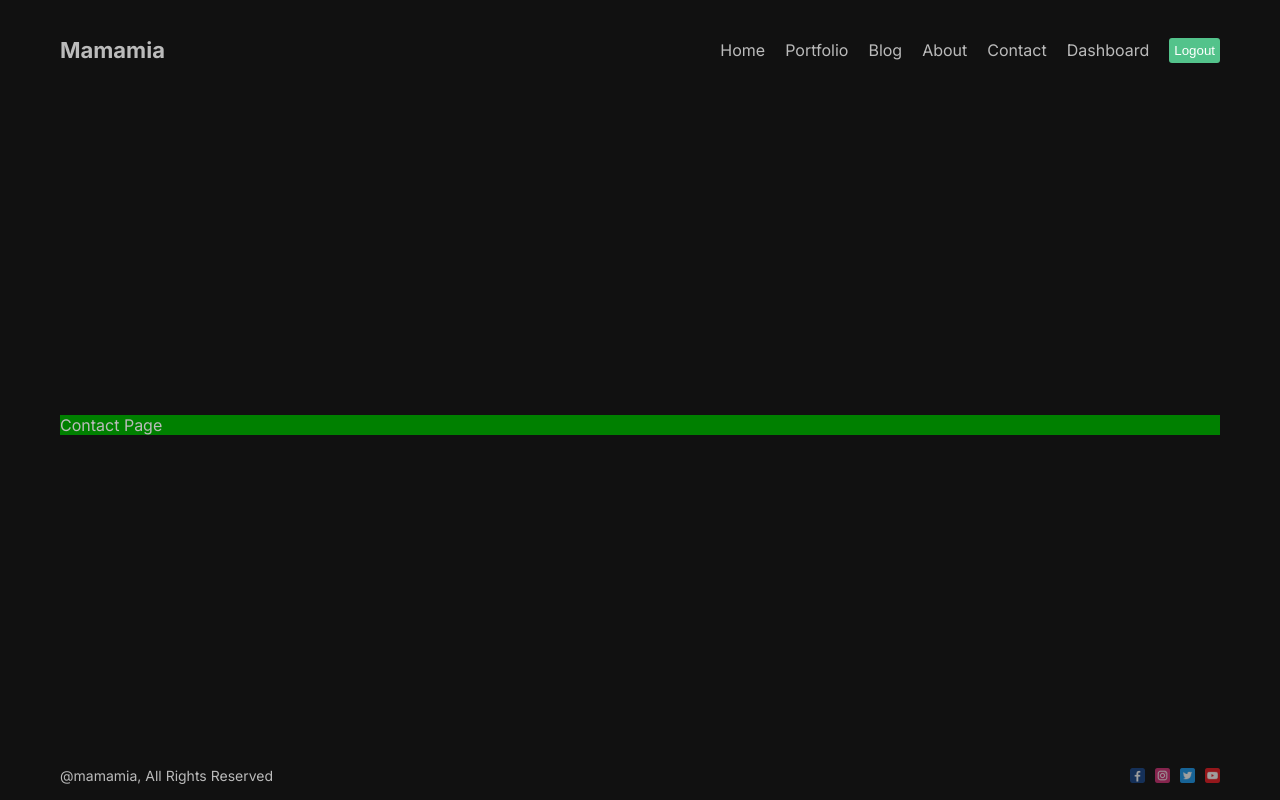
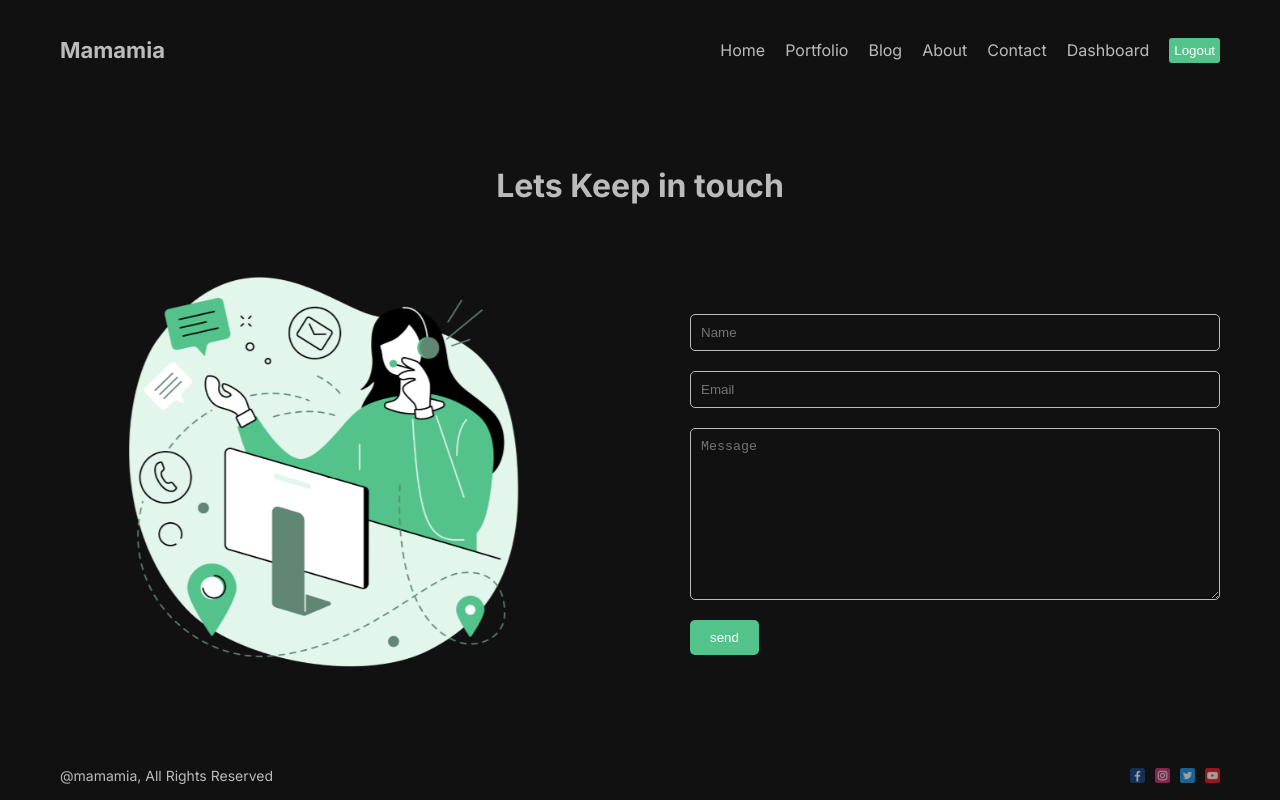
Before and after one commit to ucantbe-jagmeet/learning-nextjs, a Next.js app in the folder lama-dev/: page /contact in a window 1280 px wide. Built offline with nearby package versions, Linux system fonts and the light colour scheme.

Commit message:
contact page fone

```diff
--- a/lama-dev/src/app/contact/page.js
+++ b/lama-dev/src/app/contact/page.js
@@ -1,8 +1,31 @@
 import React from "react";
 import styles from "./page.module.css";
+import Image from "next/image";
+import Button from "@/components/Button/Button";
+import Img from "/public/contact.png";
 
 const Contact = () => {
-  return <div className={styles.container}>Contact Page</div>;
+  return (
+    <div className={styles.container}>
+      <h1 className={styles.title}>Lets Keep in touch</h1>
+      <div className={styles.content}>
+        <div className={styles.imgContainer}>
+          <Image src={Img} alt="" fill={true} className={styles.image} />
+        </div>
+        <form className={styles.form}>
+          <input type="text " placeholder="Name" className={styles.input} />
+          <input type="text " placeholder="Email" className={styles.input} />
+          <textarea
+            className={styles.textArea}
+            cols="30"
+            rows="10"
+            placeholder="Message"
+          ></textarea>
+          <Button text="send" url="#" />
+        </form>
+      </div>
+    </div>
+  );
 };
 
 export default Contact;
--- a/lama-dev/src/app/contact/page.module.css
+++ b/lama-dev/src/app/contact/page.module.css
@@ -1,3 +1,50 @@
-.container{
-    background-color: green;
+.container {
 }
+
+.title {
+  font-size: 2rem;
+  margin-bottom: 5rem;
+  text-align: center;
+}
+
+.content {
+  display: flex;
+  gap: 100px;
+  align-items: center;
+}
+.imgContainer {
+  flex: 1;
+  height: 400px;
+  position: relative;
+}
+.form {
+  flex: 1;
+  display: flex;
+  flex-direction: column;
+  gap: 20px;
+}
+
+.input,
+.textArea {
+  padding: 10px;
+  background-color: transparent;
+  border: none;
+  outline: none;
+  color: #bbb;
+  border: 1px solid #bbb;
+  border-radius: 5px;
+}
+
+.image {
+  object-fit: contain;
+  animation: move 3s infinite ease alternate;
+}
+
+@keyframes move {
+  from {
+    transform: translateY(-15px);
+  }
+  to {
+    transform: translateY(0px) scale(1.05);
+  }
+}
--- a/lama-dev/src/app/page.module.css
+++ b/lama-dev/src/app/page.module.css
@@ -25,5 +25,15 @@
 .img {
   width: 100%;
   height: 400px;
-  object-fit: cover;
+  object-fit: contain;
+  /* animation: move 3s infinite ease alternate; */
 }
+
+@keyframes move {
+  from {
+    transform: translateY(-10px);
+  }
+  to {
+    transform: translateY(10px);
+  }
+}
```
